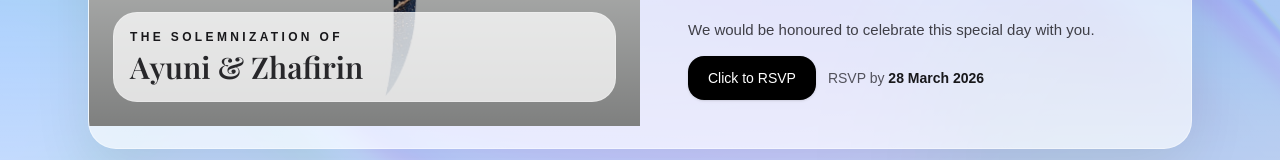
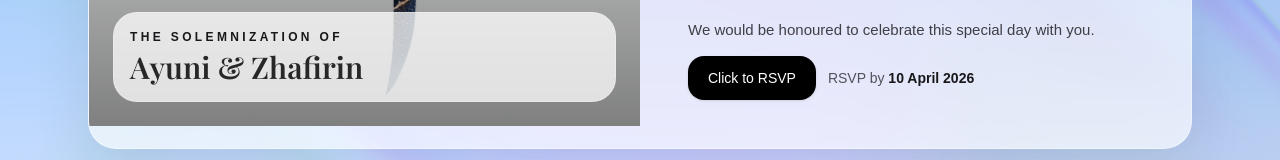
Before and after one commit to faizjazz100/ayuni-zhafirin, a Next.js app: page / in a window 1280 px wide. Shown: the part 551-711 px from the top of the page. Built offline with nearby package versions, Linux system fonts and the light colour scheme; no server answers; the database is empty; a web font is replaced by a local one.

Commit message:
rsvp 10 april

```diff
--- a/src/app/page.tsx
+++ b/src/app/page.tsx
@@ -22,7 +22,7 @@ const DATE_TOP = "April 18, 2026";
 const HASHTAG = "#YUNIZHAF";
 const COUPLE = "Ayuni & Zhafirin";
 const SUBLINE = "18.4.2026 | Luminare Hall, Petaling Jaya";
-const RSVP_DEADLINE = "28 March 2026";
+const RSVP_DEADLINE = "10 April 2026";
 
 const CONTACTS = [
   { name: "Darwish (Bride’s)", phone: "012-846 2690" },
```
